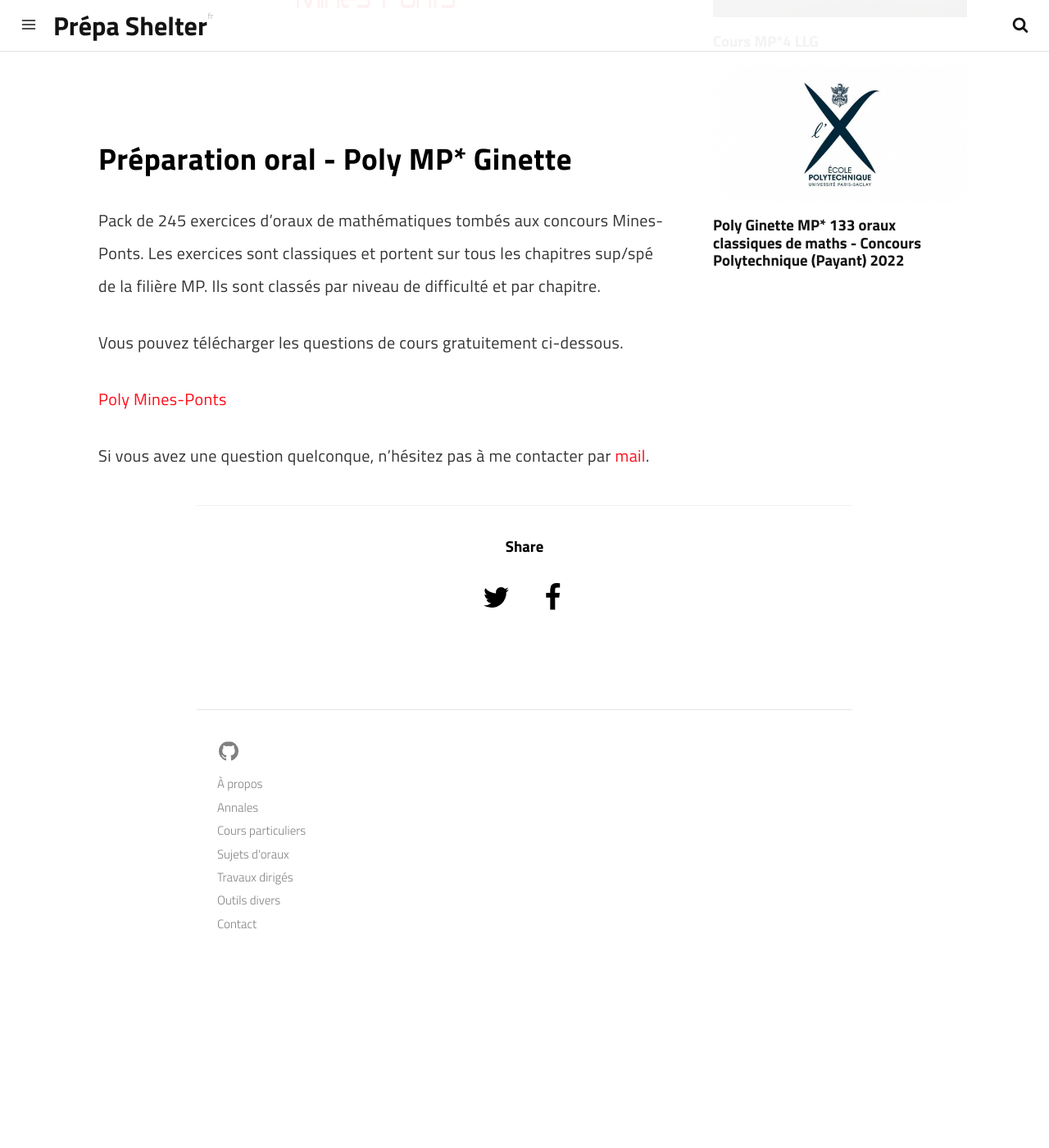
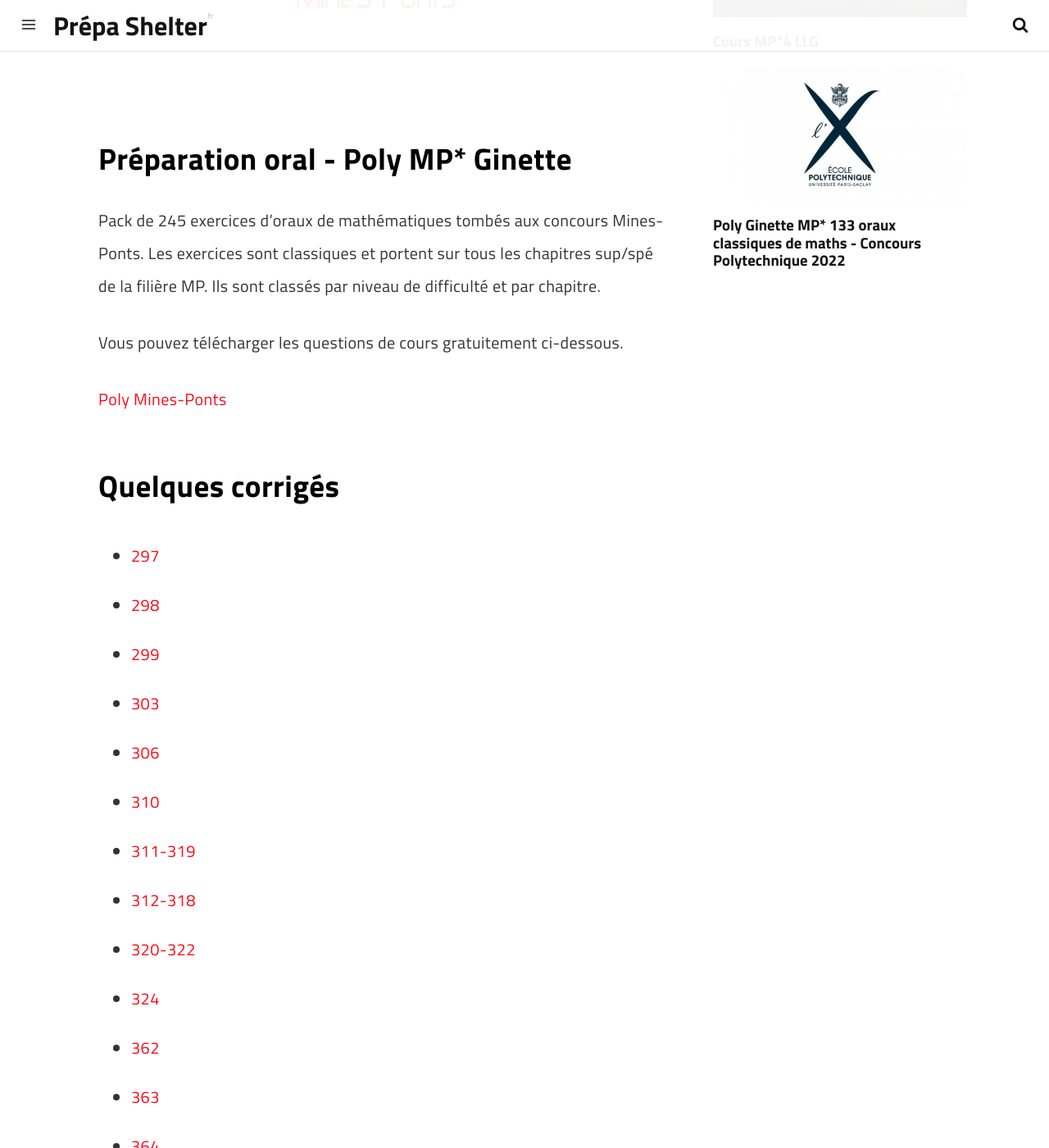
Before and after one commit to prepashelter/prepashelter.github.io, a Jekyll site: the page built from _posts/2022-06-28-oraux-mines-ponts.md, in a window 1280 px wide and 1400 px high, scrolled down 684 px. Shown: the whole window at 82% size. Built offline with Jekyll 4.4.1, drawn with Linux system fonts in a browser that asks for light colours; a script that is not in the unit is left out; before the commit the page ends 1855 px from its top, so only the background shows below that; some of the changed text lies outside the part shown.

Commit message:
added oraux

```diff
--- a/_posts/2022-06-28-oraux-mines-ponts.md
+++ b/_posts/2022-06-28-oraux-mines-ponts.md
@@ -25,6 +25,24 @@ Pack de 245 exercices d'oraux de mathématiques tombés aux concours Mines-Ponts
 
 Vous pouvez télécharger les questions de cours gratuitement ci-dessous.
 
-[Poly Mines-Ponts](/assets/documents/outils/mines-ponts-2021.pdf){:target="_blank"}
+[Poly Mines-Ponts](/assets/documents/oraux/mines-ponts-2021.pdf){:target="_blank"}
+
+## Quelques corrigés
+
+- [297](/assets/documents/oraux/Corrigés/oral-analyse-M297.pdf){:target="_blank"}
+- [298](/assets/documents/oraux/Corrigés/oral-analyse-M298.pdf){:target="_blank"}
+- [299](/assets/documents/oraux/Corrigés/oral-analyse-M299.pdf){:target="_blank"}
+- [303](/assets/documents/oraux/Corrigés/oral-analyse-M303.pdf){:target="_blank"}
+- [306](/assets/documents/oraux/Corrigés/oral-analyse-M306.pdf){:target="_blank"}
+- [310](/assets/documents/oraux/Corrigés/oral-analyse-M310.pdf){:target="_blank"}
+- [311-319](/assets/documents/oraux/Corrigés/oral-analyse-M311-319.pdf){:target="_blank"}
+- [312-318](/assets/documents/oraux/Corrigés/oral-analyse-M312-318-C340.pdf){:target="_blank"}
+- [320-322](/assets/documents/oraux/Corrigés/oral-analyse-M320-322.pdf){:target="_blank"}
+- [324](/assets/documents/oraux/Corrigés/oral-analyse-M324.pdf){:target="_blank"}
+- [362](/assets/documents/oraux/Corrigés/oral-analyse-M362.pdf){:target="_blank"}
+- [363](/assets/documents/oraux/Corrigés/oral-analyse-M363.pdf){:target="_blank"}
+- [364](/assets/documents/oraux/Corrigés/oral-analyse-M364.pdf){:target="_blank"}
+- [366](/assets/documents/oraux/Corrigés/oral-analyse-M366.pdf){:target="_blank"}
+- [372](/assets/documents/oraux/Corrigés/oral-analyse-M372.pdf){:target="_blank"}
 
 Si vous avez une question quelconque, n'hésitez pas à me contacter par [mail](https://www.prepashelter.com/contact/).
```
Also changed, not shown: _posts/2022-06-27-oraux-revision-X.md (+2 -2 lines), _posts/2022-06-29-oraux-revision-centrale-supelec.md (+12 -1 lines).
